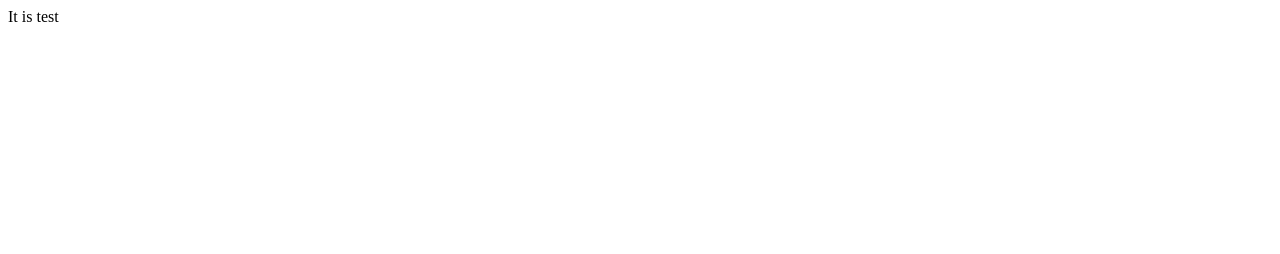
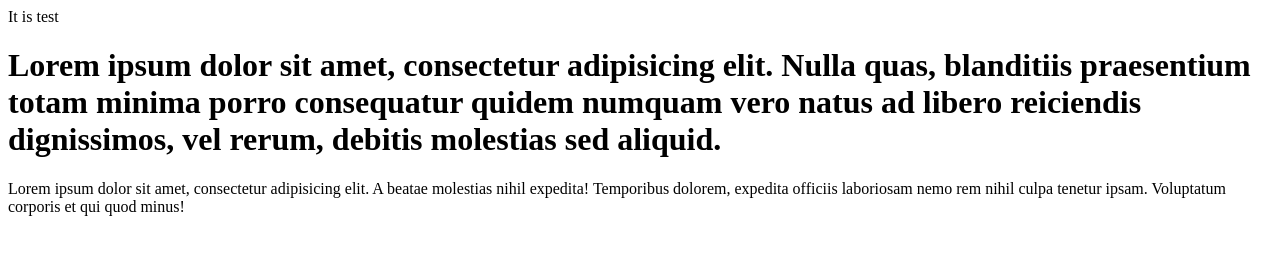
Before and after one commit to azamat9904/test, a plain HTML site: page index.html in a window 1280 px wide. Drawn offline with Linux system fonts and the light colour scheme.

Commit message:
My third commit

```diff
--- a/index.html
+++ b/index.html
@@ -1 +1,3 @@
 It is test
+<h1>Lorem ipsum dolor sit amet, consectetur adipisicing elit. Nulla quas, blanditiis praesentium totam minima porro consequatur quidem numquam vero natus ad libero reiciendis dignissimos, vel rerum, debitis molestias sed aliquid.</h1>
+<p>Lorem ipsum dolor sit amet, consectetur adipisicing elit. A beatae molestias nihil expedita! Temporibus dolorem, expedita officiis laboriosam nemo rem nihil culpa tenetur ipsam. Voluptatum corporis et qui quod minus!</p>
```
